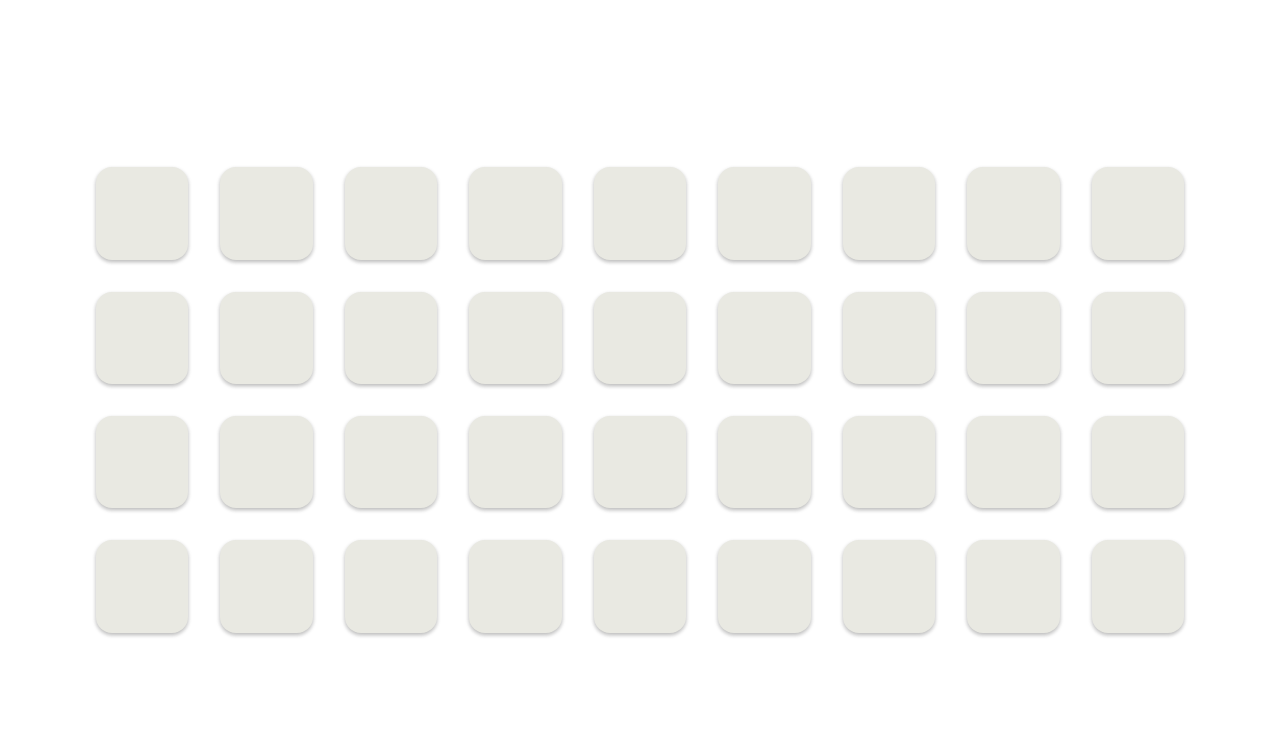
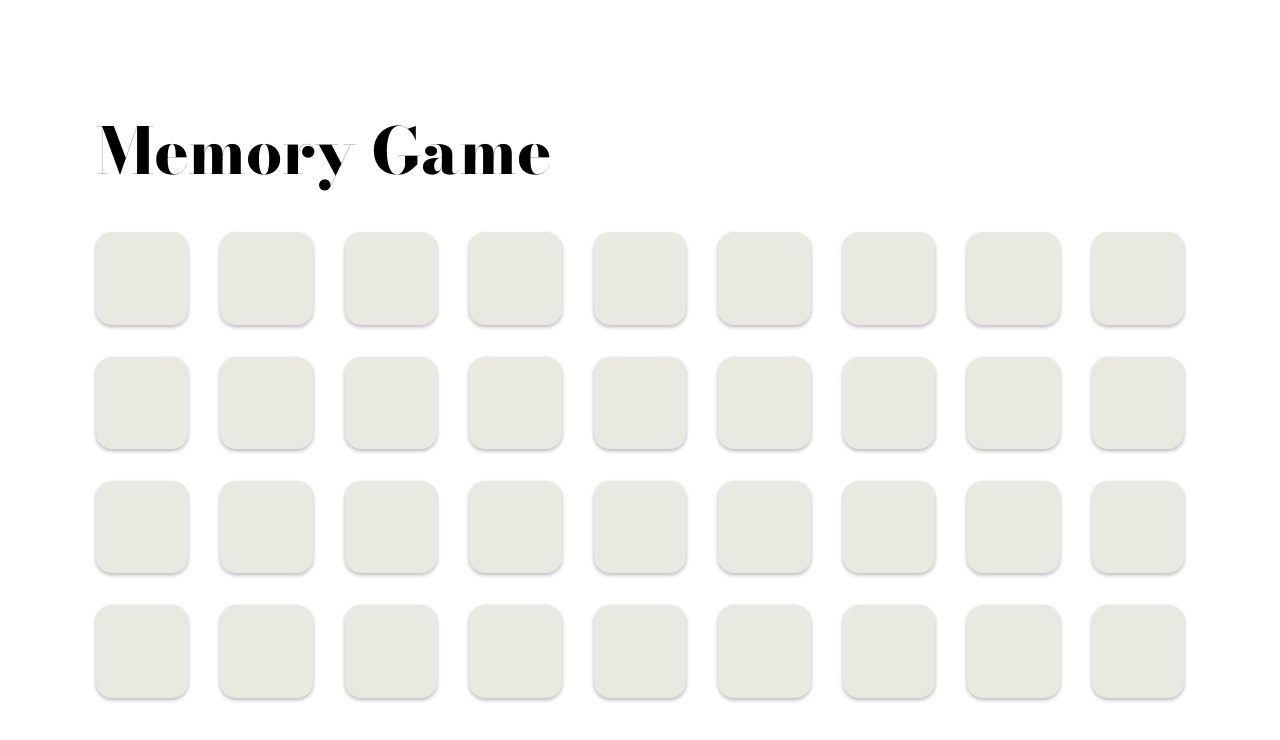
Before and after one commit to dario-sehovic/memory, a React (Create React App) app: page / in a window 1280 px wide. Shown: the top 740 px of the page. Built offline with nearby package versions, Linux system fonts and the light colour scheme.

Commit message:
✨ add heading

```diff
--- a/public/index.html
+++ b/public/index.html
@@ -8,7 +8,10 @@
     <meta name="description" content="Web site created using create-react-app" />
     <link rel="apple-touch-icon" href="%PUBLIC_URL%/logo192.png" />
     <link rel="manifest" href="%PUBLIC_URL%/manifest.json" />
-    <title>Memory</title>
+    <link rel="preconnect" href="https://fonts.googleapis.com">
+    <link rel="preconnect" href="https://fonts.gstatic.com" crossorigin>
+    <link href="https://fonts.googleapis.com/css2?family=Bodoni+Moda:opsz,wght@6..96,800&display=swap" rel="stylesheet">
+    <title>Memory Game</title>
   </head>
   <body>
     <noscript>You need to enable JavaScript to run this app.</noscript>
--- a/src/App.tsx
+++ b/src/App.tsx
@@ -50,6 +50,9 @@ function App() {
 
   return (
     <div className="wrapper">
+      <div className="header">
+        <h1 className="header__title">Memory Game</h1>
+      </div>
       <div className="board">
         {cards.map((card: CardInterface) => (
           <Card
--- /dev/null
+++ b/src/styles/header.css
@@ -0,0 +1,14 @@
+.header {
+    width: 85%;
+    display: flex;
+    margin-bottom: 2rem;
+}
+
+.header__title {
+    margin: 0;
+    padding: 0;
+    flex: 1;
+    font-size: 4rem;
+    font-family: "Bodoni Moda", serif;
+    font-weight: 800;
+}
--- a/src/styles/index.ts
+++ b/src/styles/index.ts
@@ -2,3 +2,4 @@ import './layout.css';
 
 import './board.css';
 import './card.css';
+import './header.css';
--- a/src/styles/layout.css
+++ b/src/styles/layout.css
@@ -1,3 +1,7 @@
+*:focus {
+    outline: none;
+}
+
 body {
     margin: 0;
     padding: 0;
@@ -8,6 +12,7 @@ body {
     width: 100vw;
     height: 100vh;
     display: flex;
+    flex-direction: column;
     align-items: center;
     justify-content: center;
 }
```
Also changed, not shown: 1 other file (tests, documents, lock files or other folders).
